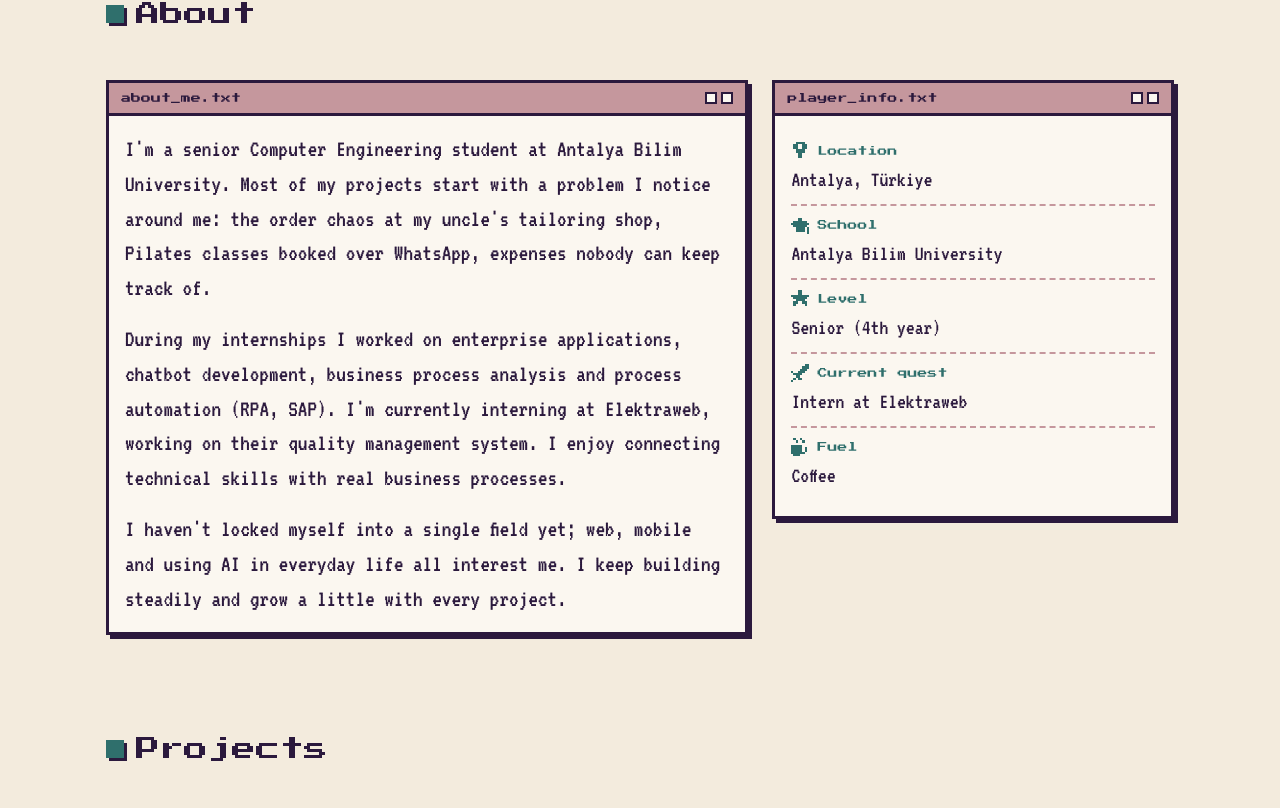
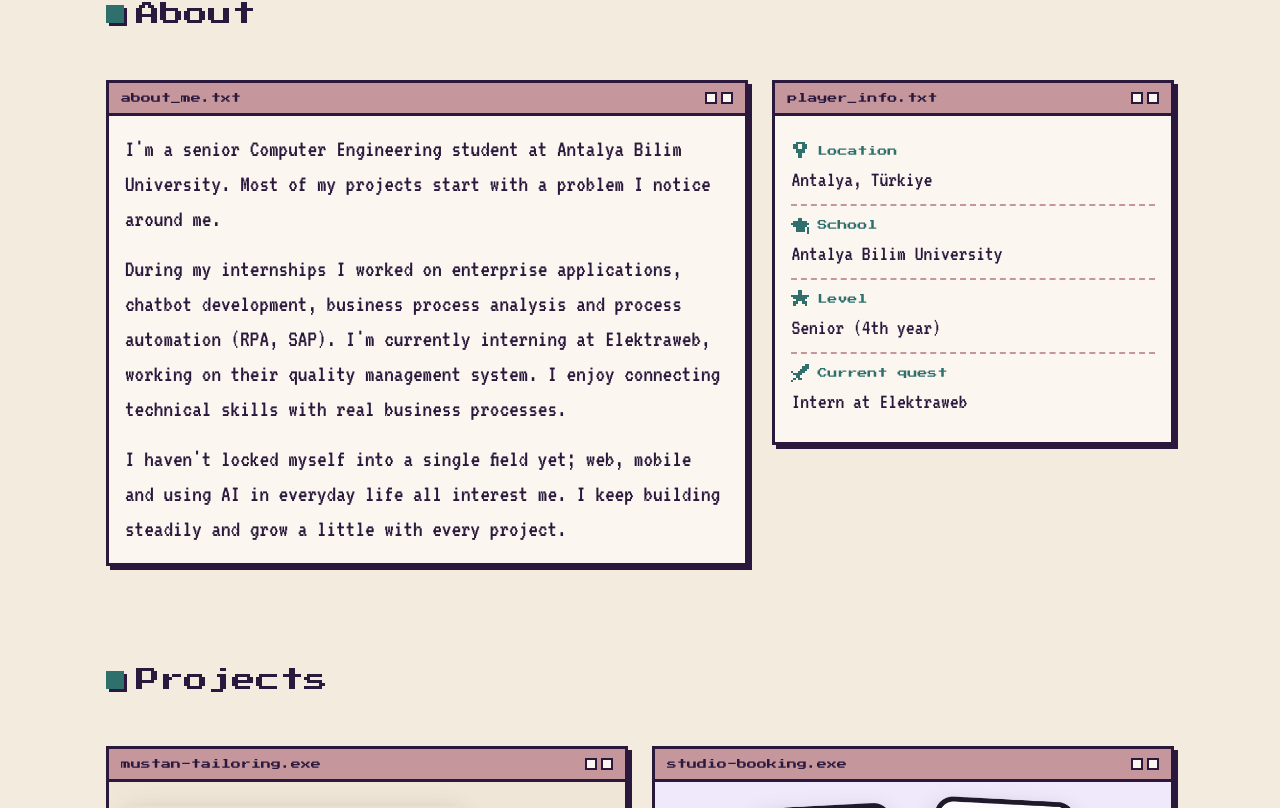
Before and after one commit to pinarkarakoyun/pinarkarakoyun.github.io, a React (Vite) app: page / in a window 1280 px wide. Shown: the part 832-1640 px from the top of the page. Built offline with nearby package versions, Linux system fonts and the light colour scheme.

Commit message:
content: update about, player info and Elektraweb internship

```diff
--- a/src/components/PixelIcon.jsx
+++ b/src/components/PixelIcon.jsx
@@ -71,16 +71,6 @@ const icons = {
     '..##....',
     '.#.##...',
     '#.......',
-  ],
-  cup: [
-    '.#..#...',
-    '..#..#..',
-    '........',
-    '#####...',
-    '#####.#.',
-    '#####.#.',
-    '######..',
-    '.###....',
   ],
   check: [
     '........',
--- a/src/data/experience.js
+++ b/src/data/experience.js
@@ -13,15 +13,15 @@ export const experience = [
     highlights: {
       tr: [
         'TÜBİTAK 1501 Sanayi Ar-Ge programından destek alan Talya QMS-AI projesinin ekibinde stajyer olarak yer alıyorum. Proje, otellerdeki kalite sorunlarının kök nedenlerini yapay zekâ ile bulup risklere karşı erken uyarı vermeyi hedefliyor.',
-        'Elektra QM (kalite yönetimi) sistemi için modül modül kullanıcı kılavuzu hazırladım; insan kaynakları, doküman yönetimi gibi ekranların nasıl kullanılacağını adım adım anlattım.',
-        'Elektraweb için rakip ve pazar analizi raporu hazırladım.',
-        'QM sistemi üzerindeki çalışmalarıma devam ediyorum.',
+        'Elektra QM’in yeni doküman yönetim sistemine (DYS) yazılım tarafında eklemeler ve düzenlemeler yapıyorum.',
+        'Sistemin yeni ekranlarını test ediyorum.',
+        'Elektra QM için modül modül kullanıcı kılavuzu ve Elektraweb için rakip ve pazar analizi raporu hazırladım.',
       ],
       en: [
         'Part of the team, as an intern, on Talya QMS-AI, a project funded by TÜBİTAK’s 1501 Industrial R&D program. It uses AI to find root causes of quality issues in hotels and give early warnings about risks.',
-        'Wrote a module-by-module user guide for the Elektra QM (quality management) system, explaining step by step how to use screens such as human resources and document management.',
-        'Prepared a competitor and market analysis report for Elektraweb.',
-        'Continuing my work on the QM system.',
+        'Developing additions and changes on the software side of Elektra QM’s new document management system.',
+        'Testing the system’s new screens.',
+        'Wrote a module-by-module user guide for Elektra QM and a competitor and market analysis report for Elektraweb.',
       ],
     },
   },
--- a/src/data/profile.js
+++ b/src/data/profile.js
@@ -13,12 +13,12 @@ export const profile = {
   },
   about: {
     tr: [
-      'Antalya Bilim Üniversitesi Bilgisayar Mühendisliği 4. sınıf öğrencisiyim. Projelerimin çoğu çevremde gördüğüm bir sorundan doğuyor: dayımın terzi dükkânındaki sipariş karmaşası, WhatsApp üzerinden ayarlanan pilates dersleri, takip edilemeyen harcamalar.',
+      'Antalya Bilim Üniversitesi Bilgisayar Mühendisliği 4. sınıf öğrencisiyim. Projelerimin çoğu çevremde gördüğüm bir sorundan doğuyor.',
       'Stajlarımda kurumsal uygulamalar, chatbot geliştirme, iş süreçleri analizi ve süreç otomasyonu (RPA, SAP) üzerine çalıştım. Şu anda Elektraweb’de kalite yönetimi sistemi üzerinde staj yapıyorum. Teknik bilgimi gerçek iş süreçleriyle birleştirmeyi seviyorum.',
       'Henüz tek bir alana kapanmadım; web, mobil ve yapay zekânın günlük hayatta kullanımı ilgimi çekiyor. Her projede biraz daha büyüyerek istikrarlı şekilde üretmeye devam ediyorum.',
     ],
     en: [
-      "I'm a senior Computer Engineering student at Antalya Bilim University. Most of my projects start with a problem I notice around me: the order chaos at my uncle's tailoring shop, Pilates classes booked over WhatsApp, expenses nobody can keep track of.",
+      "I'm a senior Computer Engineering student at Antalya Bilim University. Most of my projects start with a problem I notice around me.",
       "During my internships I worked on enterprise applications, chatbot development, business process analysis and process automation (RPA, SAP). I'm currently interning at Elektraweb, working on their quality management system. I enjoy connecting technical skills with real business processes.",
       "I haven't locked myself into a single field yet; web, mobile and using AI in everyday life all interest me. I keep building steadily and grow a little with every project.",
     ],
@@ -29,9 +29,7 @@ export const profile = {
     { icon: 'pin', label: { tr: 'Konum', en: 'Location' }, value: { tr: 'Antalya, Türkiye', en: 'Antalya, Türkiye' } },
     { icon: 'cap', label: { tr: 'Okul', en: 'School' }, value: { tr: 'Antalya Bilim Üniversitesi', en: 'Antalya Bilim University' } },
     { icon: 'star', label: { tr: 'Seviye', en: 'Level' }, value: { tr: '4. sınıf', en: 'Senior (4th year)' } },
-    { icon: 'sword', label: { tr: 'Şu an', en: 'Current quest' }, value: { tr: 'Elektraweb stajyeri', en: 'Intern at Elektraweb' } },
-    { icon: 'cup', label: { tr: 'Yakıt', en: 'Fuel' }, value: { tr: 'Kahve', en: 'Coffee' } },
-  ],
+    { icon: 'sword', label: { tr: 'Şu an', en: 'Current quest' }, value: { tr: 'Elektraweb stajyeri', en: 'Intern at Elektraweb' } },  ],
   links: {
     email: 'pinarkarakoyun7@hotmail.com',
     github: 'https://github.com/pinarkarakoyun',
```
Also changed, not shown: src/data/cv.js (+4 -4 lines), 2 other files (tests, documents, lock files or other folders).
